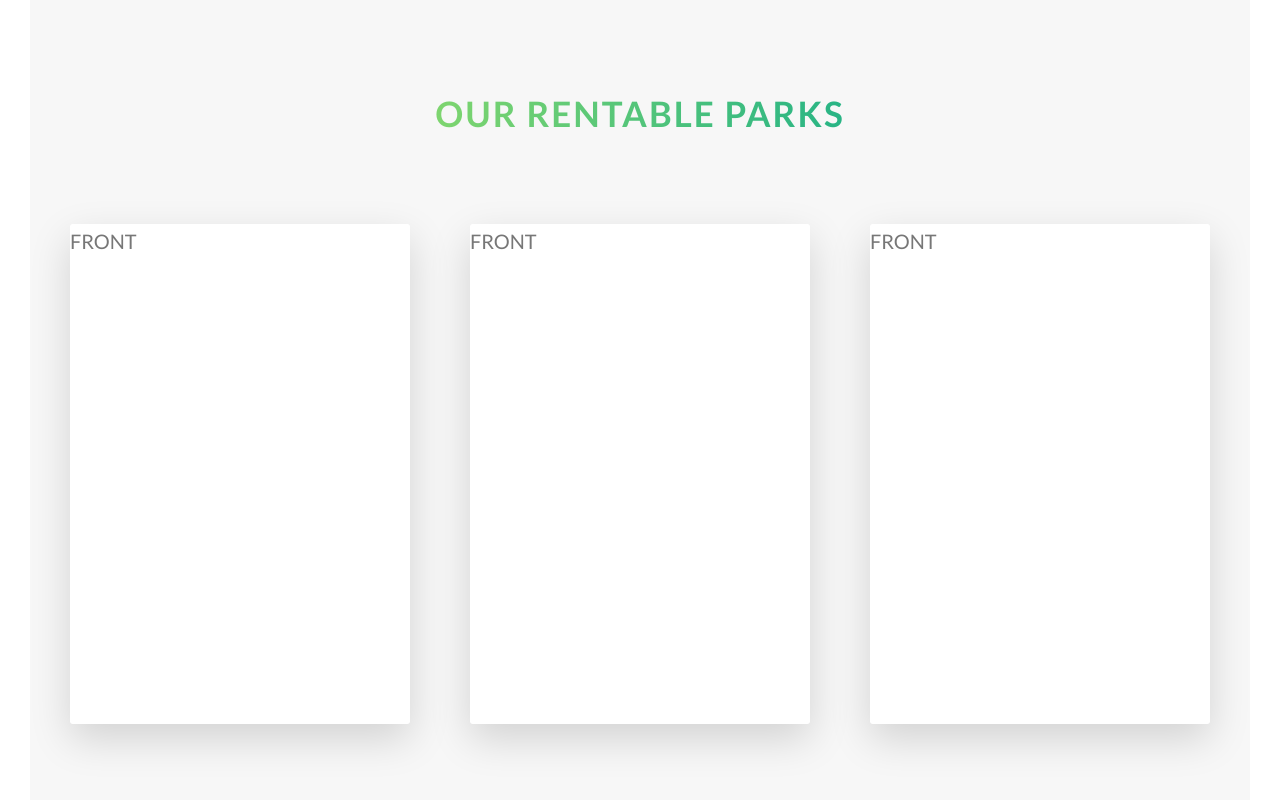
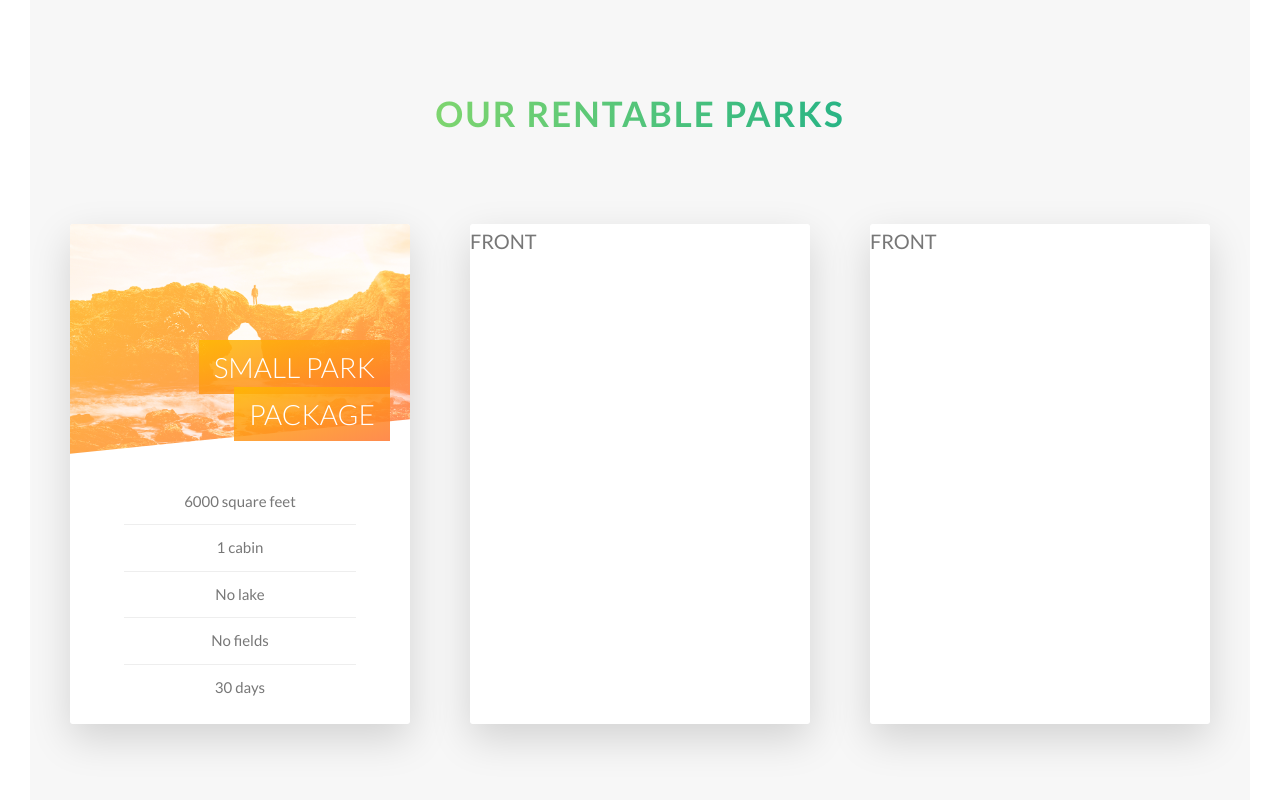
Before and after one commit to ahvdesign/rent-a-park, a website: page index.html in a window 1280 px wide. Shown: the part 2551-3351 px from the top of the page. Drawn offline with Linux system fonts and the light colour scheme.

Commit message:
styled front of card

```diff
--- a/index.html
+++ b/index.html
@@ -117,7 +117,23 @@ Lorem ipsum dolor sit amet consectetur adipisicing elit. Consectetur ullam ratio
           <div class="col-1-of-3">
             <div class="card">
               <div class="card__side card__side--front card__side--front--1">
-                FRONT
+                <div class="card__picture card__picture--1">
+                  &nbsp;
+                </div>
+                <h4 class="card__heading">
+                  <span class="card__heading-span card__heading-span--1">
+                    Small Park Package
+                  </span>
+                </h4>
+                <div class="card__details">
+                  <ul>
+                    <li>6000 square feet</li>
+                    <li>1 cabin</li>
+                    <li>No lake</li>
+                    <li>No fields</li>
+                    <li>30 days</li>
+                  </ul>
+                </div>
               </div>
               <div class="card__side card__side--back card__side--back--1">
                 BACK
--- a/sass/abstracts/_variables.scss
+++ b/sass/abstracts/_variables.scss
@@ -8,6 +8,7 @@ $color-tertiary-light: #2998ff;
 $color-tertiary-dark: #5643fa;
 $color-grey-dark: #777;
 $color-grey-light-1: #f7f7f7;
+$color-grey-light-2: #eee;
 $color-white: #fff;
 $color-black: #000;
 
--- a/sass/components/_card.scss
+++ b/sass/components/_card.scss
@@ -1,4 +1,5 @@
 .card {
+    // FUNCTIONALITY
     -moz-perspective: 150rem;
     perspective: 150rem;
     position: relative;
@@ -14,6 +15,7 @@
         width: 100%;
         backface-visibility: hidden;
         border-radius: 3px;
+        overflow: hidden;
         box-shadow: 0 1.5rem 4rem rgba($color-black, .15);
 
         &--front {
@@ -44,4 +46,66 @@
     &:hover &__side--back {
         transform: rotateY(0);
     }
+
+    // FRONT SIDE STYLES
+    &__picture {
+        background-size: cover;
+        height: 23rem;
+        background-blend-mode: screen;
+        clip-path: polygon(0 0, 100% 0, 100% 85%, 0% 100%);
+
+        &--1 {
+            background-image: linear-gradient(to right bottom, $color-secondary-light, $color-secondary-dark), url(../img/nat-5.jpg);
+        }
+
+        &--2 {
+            background-image: linear-gradient(to right bottom, $color-primary-light, $color-primary-dark), url(../img/nat-6.jpg);
+        }
+
+        &--3 {
+            background-image: linear-gradient(to right bottom, $color-tertiary-light, $color-tertiary-dark), url(../img/nat-7.jpg);
+        }
+    }
+
+    &__heading {
+        font-size: 2.8rem;
+        font-weight: 300;
+        text-transform: uppercase;
+        color: $color-white;
+        position: absolute;
+        top: 12rem;
+        right: 2rem;
+        text-align: right;
+        width: 75%;
+    }
+
+    &__heading-span {
+        padding: 1rem 1.5rem;
+        -webkit-box-decoration-break: clone;
+        box-decoration-break: clone;
+
+        &--1 {
+            background-image: linear-gradient(to right bottom, rgba($color-secondary-light, .85), rgba($color-secondary-dark, .85))
+        }
+    }
+
+    &__details {
+        padding: 2.5rem;
+
+        ul {
+            list-style: none;
+            width: 80%;
+            margin: 0 auto;
+
+            li {
+                text-align: center;
+                font-size: 1.5rem;
+                padding: 1rem;
+
+                &:not(:last-child) {
+                    border-bottom: 1px solid $color-grey-light-2;
+                }
+            }
+        }
+    }
 }
```
Also changed, not shown: css/style.css.
